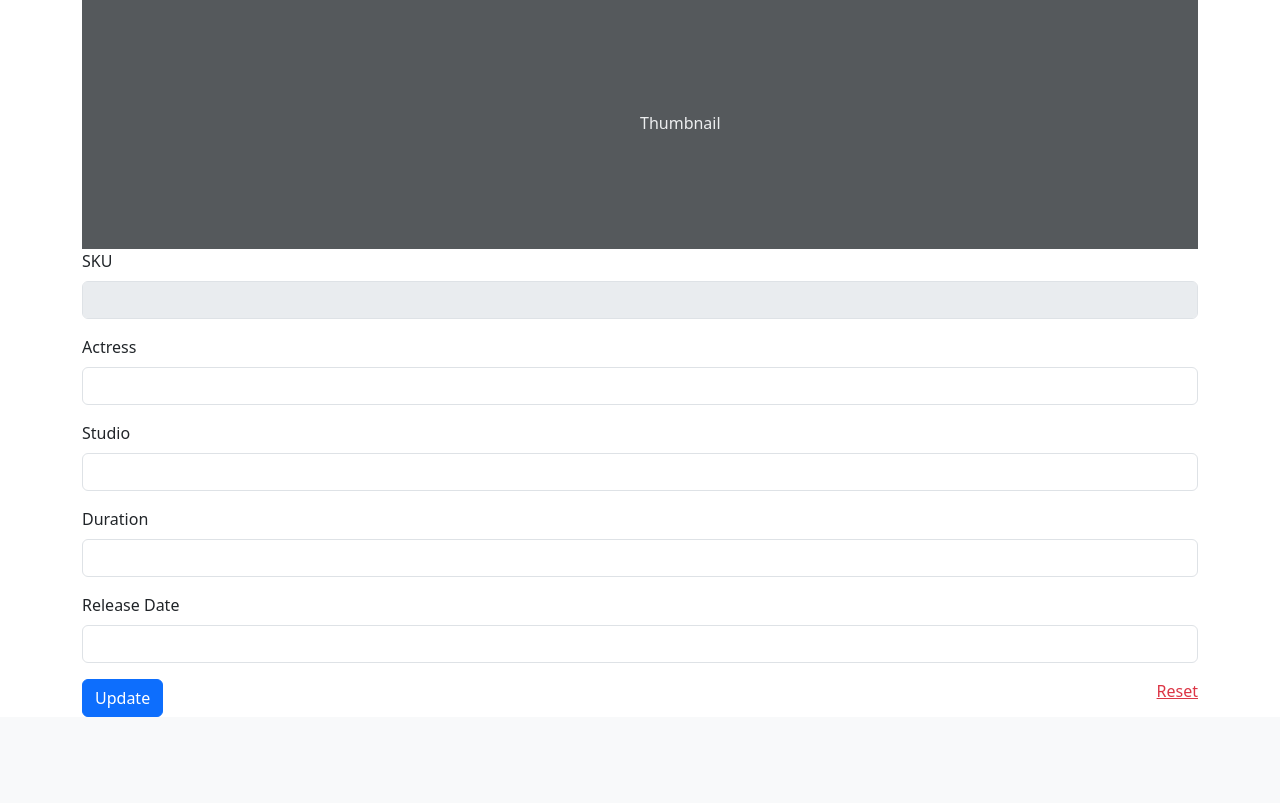
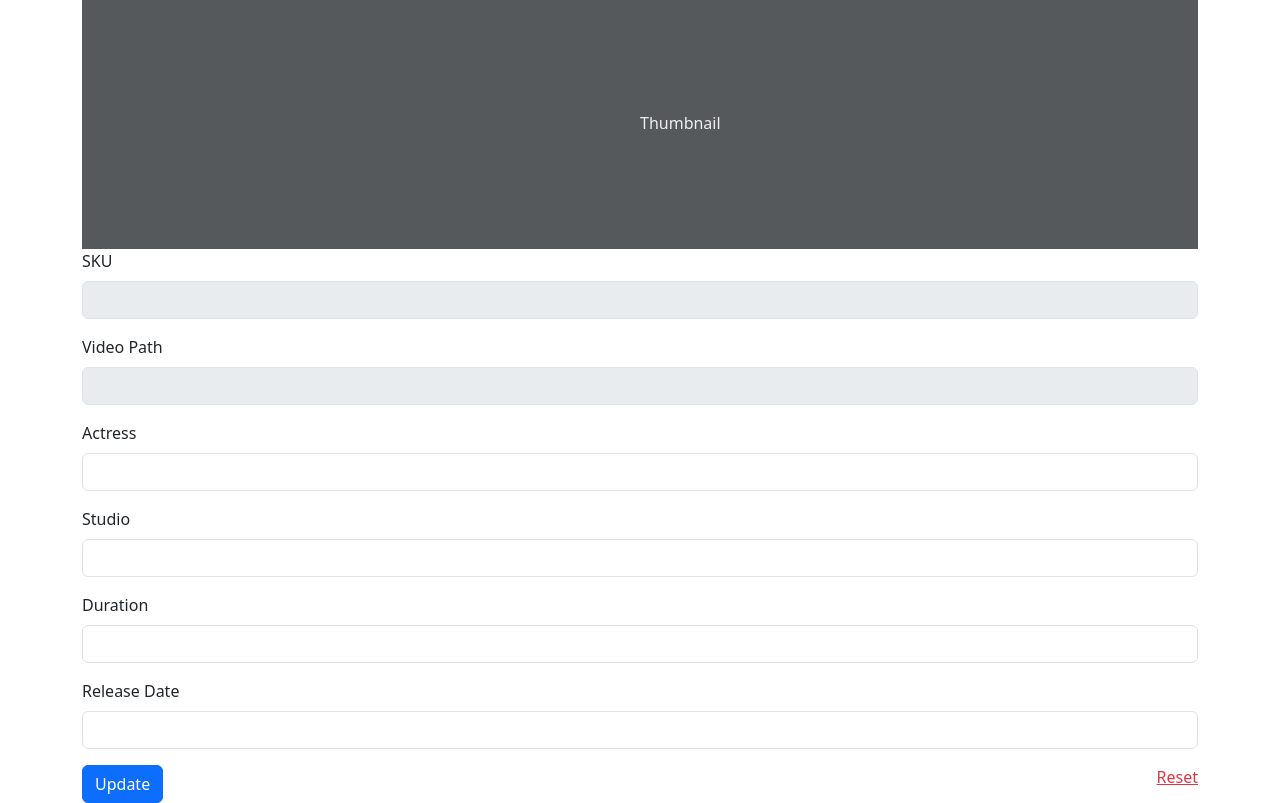
Before and after one commit to zhx281/stunning-octo-robot, a FastAPI app: template templates/updateForm.html in a window 1280 px wide. Shown: the part 89-892 px from the top of the page. Before the commit the page ends 806 px from the top, so only its background shows below. Run offline with FastAPI, Linux system fonts and the light colour scheme; the template is opened without the code that fills it, so the values that code supplies are empty.

Commit message:
fixing bug

```diff
--- a/templates/updateForm.html
+++ b/templates/updateForm.html
@@ -18,6 +18,15 @@
           class="form-control"
           id="videoSKU"
           placeholder="{{ video.sku }}"
+        />
+      </div>
+      <div class="mb-3">
+        <label for="videoPath" class="form-label">Video Path</label>
+        <input
+          type="text"
+          class="form-control"
+          id="videoPath"
+          placeholder="{{ video.path }}"
         />
       </div>
     </fieldset>
```
